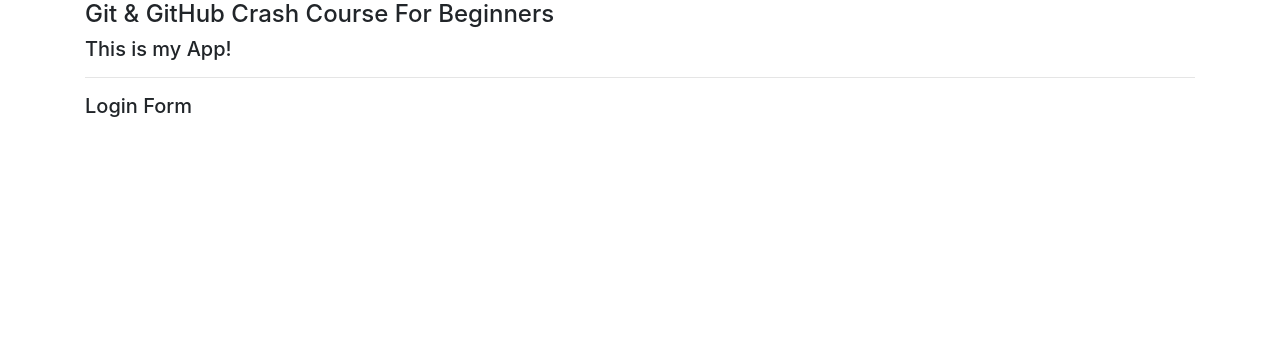
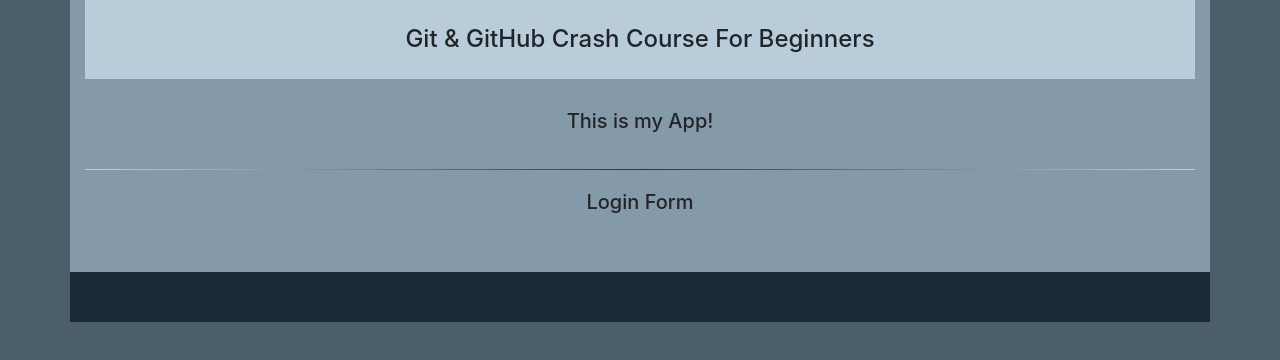
Before and after one commit to hdang777/myAppSample, a plain HTML site: page index.html in a window 1280 px wide. Drawn offline with nearby package versions, Linux system fonts and the light colour scheme.

Commit message:
add mystyles.css and changes to index.html

```diff
--- a/index.html
+++ b/index.html
@@ -14,7 +14,7 @@
       crossorigin="anonymous"
     />
     <!-- my css link -->
-    <link rel="stylesheet" href="css/myStyles.css" />
+    <link rel="stylesheet" href="myStyles.css" />
     <title>Git & Github Crash Course</title>
   </head>
   <body>
--- /dev/null
+++ b/myStyles.css
@@ -0,0 +1,33 @@
+/*  myStyles.css */
+
+body {
+  background-color: #4a5e6b;
+}
+.container {
+  background-color: #859aa8;
+  border-bottom: 50px solid #1a2b36;
+  text-align: center;
+}
+
+h4 {
+	background-color: #b9ccda;
+	padding: 25px 0 25px 0;
+	width: 100%;
+}
+
+.hr-1 {
+  border: 0;
+  height: 1px;
+  background: #333;
+  background-image: linear-gradient(to right, #ccc, #333, #ccc);
+}
+
+.myApp-text {
+  margin-top: 30px;
+  padding-bottom: 20px;
+}
+
+.login-text {
+  margin-top: 20px;
+  padding-bottom: 50px;
+}
```
